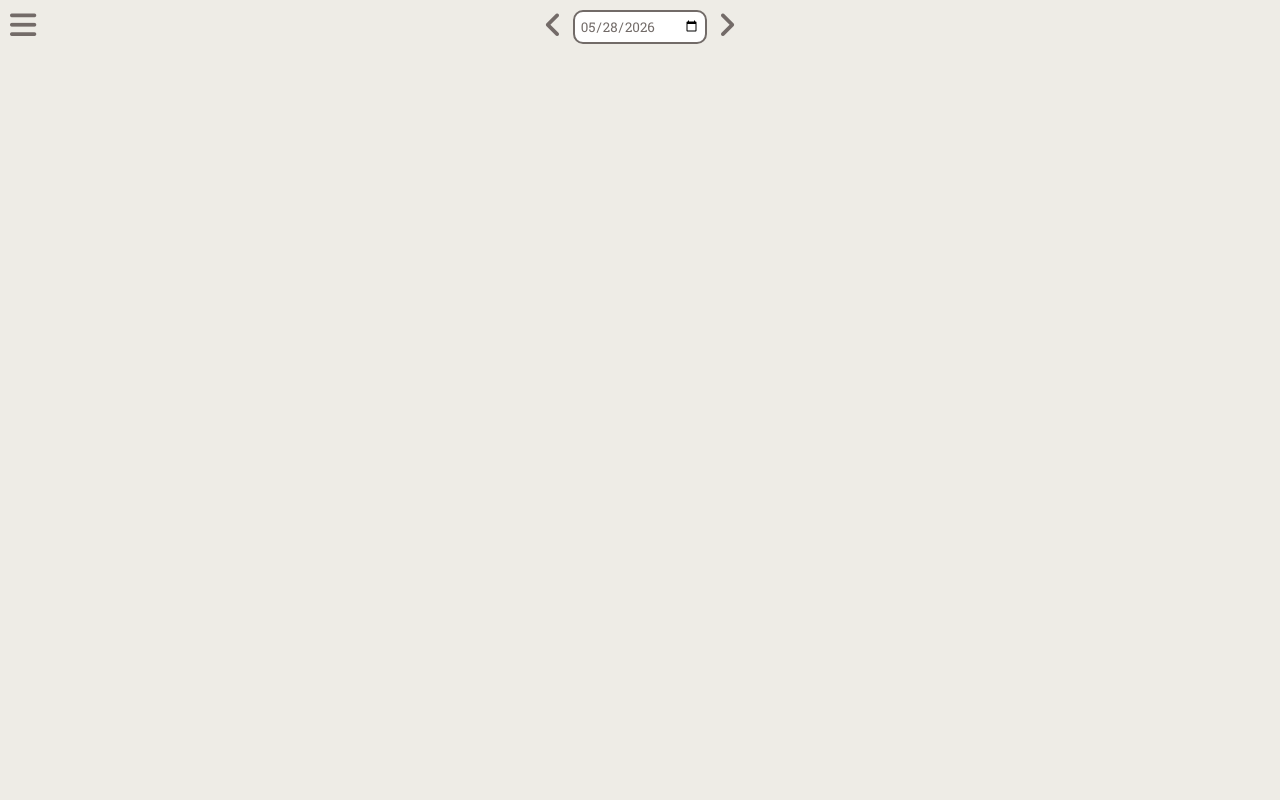
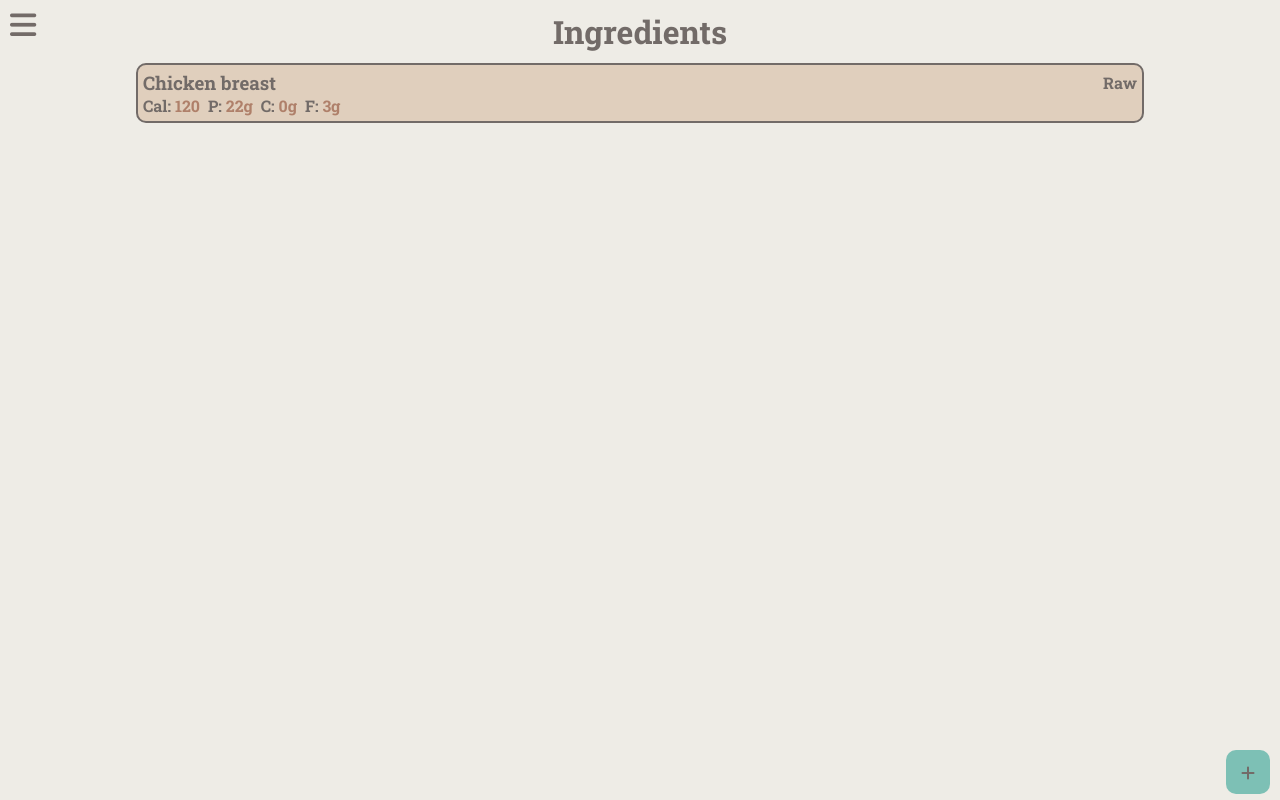
Before and after one commit to frzAndrei07/Calo, a website with bundled scripts: page public/index.html in a window 1280 px wide. Built offline with nearby package versions, Linux system fonts and the light colour scheme; files whose address does not match are found by name.

Commit message:
Ingredient card design

```diff
--- a/public/index.html
+++ b/public/index.html
@@ -26,11 +26,34 @@
         </aside>
 
         <main>
-            <div id="dateFilter">
-                <i class="fa-solid fa-angle-left" style="color: hsl(18, 5%, 43%);" id="prevDayBtn"></i>
-                <input type="date" name="dateInput" id="dateInput">
-                <i class="fa-solid fa-angle-right" style="color: hsl(18, 5%, 43%);" id="postDayBtn"></i>
-            </div>
+            <section id="mealsSection">
+                <div id="dateFilter">
+                    <i class="fa-solid fa-angle-left" style="color: hsl(18, 5%, 43%);" id="prevDayBtn"></i>
+                    <input type="date" name="dateInput" id="dateInput">
+                    <i class="fa-solid fa-angle-right" style="color: hsl(18, 5%, 43%);" id="postDayBtn"></i>
+                </div>
+            </section>
+
+            <section id="ingredientsSection">
+                <div id="ingredientsContainer">
+                    <h2>Ingredients</h2>
+                    <div id="ingredientsList">
+                        <div id="ingredientCard">
+                            <div id="ingredientName">
+                                <h3>Chicken breast</h3> <h4>Raw</h4>
+                            </div>
+                            <div id="ingredientMacros">
+                                <h4>Cal: <span>120</span> P: <span>22g</span> C: <span>0g</span> F: <span>3g</span></h4>
+                            </div>
+                        </div>
+                    </div>
+                    <div id="ingredientBtns">
+                        <button id="addIngredientBtn" class="btn">
+                            <i class="fa-solid fa-plus" style="color: hsl(18, 5%, 43%);"></i>
+                        </button>
+                    </div>
+                </div>
+            </section>
         </main>
 
     </body>
--- a/public/js/main.js
+++ b/public/js/main.js
@@ -2,7 +2,7 @@
 import { render } from './render.js';
 
 const app = {
-    'view': 'meals',
+    'view': 'ingredients',
     'date': ''
 }
 
--- a/public/js/render.js
+++ b/public/js/render.js
@@ -1,3 +1,6 @@
+//Import utils
+import * as f from './renderFunc.js';
+
 //General render function, managing all the rendering
 export const render = (view, args) => {
     switch (view) {
@@ -20,6 +23,7 @@ export const render = (view, args) => {
 
 const renderMeals = async (date) => {
     console.log('Rendering meals')
+    f.activateSection('mealsSection');
 }
 
 const renderDishes = async () => {
@@ -27,5 +31,24 @@ const renderDishes = async () => {
 }
 
 const renderIngredients = async () => {
-    console.log('Rendering ingredients')
+    console.log('Rendering ingredients');
+
+    //Shows ingredients section
+    f.activateSection('ingredientsSection');
+
+    //Import all the user´s ingredients
+    const res = await fetch(`/api/getIngredients`);
+
+    if (res.status != 200) {
+        alert('Error getting ingredients');
+        return;
+    }
+
+    const resData = await res.json();
+
+    //Button to add ingredients
+    const addIngredientBtn = document.getElementById('addIngredientBtn');
+    addIngredientBtn.addEventListener('click', (e) => {
+        console.log('Adding ingredient');
+    })
 }
--- /dev/null
+++ b/public/js/renderFunc.js
@@ -0,0 +1,6 @@
+export const activateSection = (section) => {
+    [...document.querySelectorAll('.active')].forEach(section => section.classList.remove('active'));
+    const newSection = document.getElementById(section).cloneNode(true);
+    document.getElementById(section).replaceWith(newSection);
+    newSection.classList.add('active');
+}
--- a/public/shared/sharedStyle.css
+++ b/public/shared/sharedStyle.css
@@ -16,6 +16,7 @@
     font-family: 'Roboto slab', sans-serif;
     color: var(--primary);
     z-index: 1;
+
 }
 
 h1 {
@@ -58,6 +59,9 @@ input:focus {
     padding: 10px;
     border-radius: 10px;
     font-size: 1em;
+    aspect-ratio: 1 / 1;
+    min-width: 44px;
+    min-height: 44px;
 }
 
 .accentText {
--- a/public/style.css
+++ b/public/style.css
@@ -13,6 +13,11 @@ li {
     font-weight: bold;
 }
 
+.btn {
+    border: none;
+}
+
+/* MENU */
 #menuToggleButton {
     font-size: 30px;
     position: fixed;
@@ -31,6 +36,15 @@ li {
     z-index: 2;
 }
 
+.active {
+    display: block !important;
+}
+
+#mealsSection, #ingredientsSection {
+    display: none;
+}
+
+/* MEALS SECTION */
 #dateFilter {
     display: flex;
     justify-content: center;
@@ -46,3 +60,64 @@ li {
     border-radius: 10px;
     border: solid 2px var(--primary);
 }
+
+/* DISHES SECTION */
+
+/* INGREDIENTS SECTION */
+#ingredientsContainer {
+    width: 100%;
+    height: 98vh;
+    display: flex;
+    flex-direction: column;
+    align-items: center;
+    padding: 0 10px;
+}
+
+#ingredientsList {
+    width: 100%;
+    height: 100%;
+    overflow-y: scroll;
+    display: flex;
+    justify-content: center;
+    padding-top: 10px;
+}
+
+#ingredientCard {
+    width: 80%;
+    height: fit-content;
+    border: solid 2px var(--primary);
+    border-radius: 10px;
+    padding: 5px;
+    background-color: var(--semilight);
+}
+
+#ingredientMacros > h4 > span {
+    color: var(--accent);
+    margin-right: 4px;
+}
+
+#ingredientName, #ingredientMacros {
+    display: flex;
+    align-items: center;
+}
+
+#ingredientName {
+    justify-content: space-between;
+    gap: 5px;
+}
+
+#ingredientName > h3 {
+    white-space: nowrap;
+    overflow: hidden;
+    text-overflow: ellipsis;
+}
+
+#ingredientMacros {
+    /* justify-content: center; */
+}
+
+#ingredientBtns {
+    width: 100%;
+    display: flex;
+    justify-content: flex-end;
+}
```
